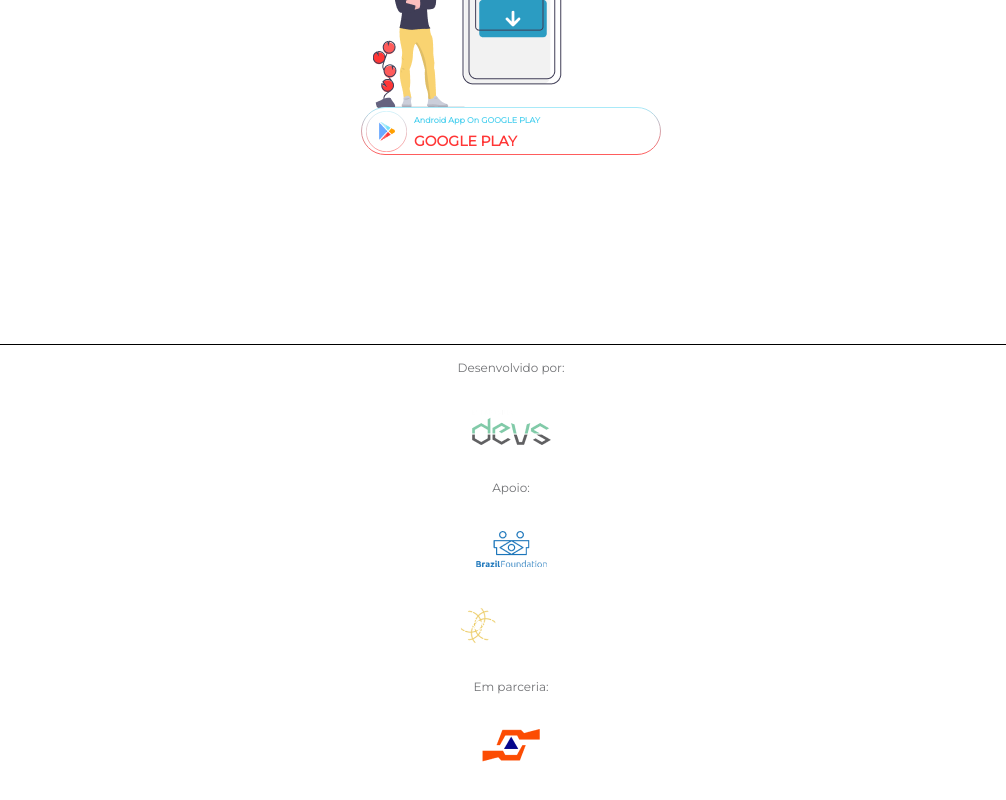
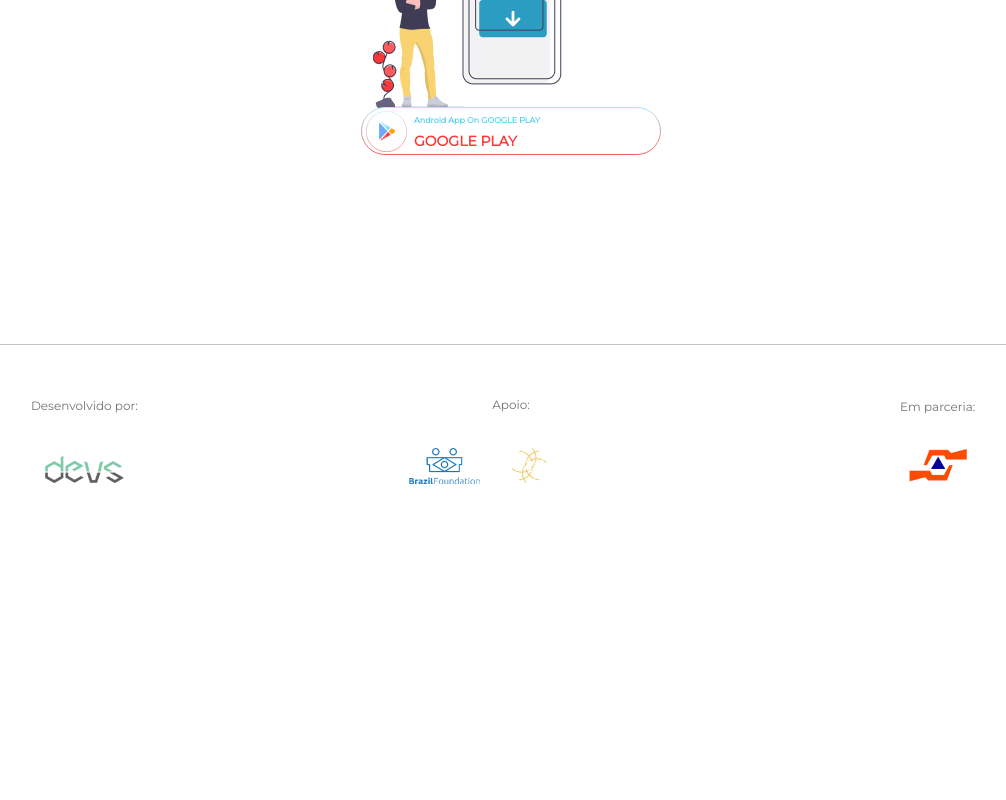
Before and after one commit to estartando-devs/youpluv-web, a React (Create React App) app: page / in a window 1280 px wide. Shown: the part 2444-3244 px from the top of the page, without its empty margins (129-1135 px from the left). After the commit the page ends 2989 px from the top, so only its background shows below. Built offline with nearby package versions, Linux system fonts and the light colour scheme.

Commit message:
Footer --wip desktop

```diff
--- a/src/Screens/Footer/Footer.js
+++ b/src/Screens/Footer/Footer.js
@@ -1,19 +1,26 @@
 import React from "react";
 import { Container } from "./styles";
 import Images from "../../assets/images";
+import { useMedia } from "../../hooks/useMedia";
 
 export default function Footer() {
+  const { isMedium, isSmall } = useMedia();
+
   return (
-    <Container>
+    <Container mobile={isSmall + isMedium}>
+      <div>
         <h2>Desenvolvido por:</h2>
         <img src={Images.LogoDevs} alt="" />
-
+      </div>
+      <div>
         <h2>Apoio:</h2>
         <img src={Images.LogoBrazilFoundation} alt="" />
         <img src={Images.LogoFundação} alt="" />
-
+      </div>
+      <div>
         <h2>Em parceria:</h2>
         <img src={Images.LogoDefeçaCivil} alt="" />
+      </div>
     </Container>
   );
 }
--- a/src/Screens/Footer/styles.js
+++ b/src/Screens/Footer/styles.js
@@ -1,12 +1,16 @@
-import styled from "styled-components";
+import styled, { css } from "styled-components";
 
 const Container = styled.div`
   min-width: 10vw;
-  height: 75vh;
+  height: 25vh;
   display: flex;
   align-items: center;
-  flex-direction: column;
-  border-top: 1px solid black;
+  text-align: center;
+  justify-content: space-around;
+  border-top: 1px solid #c4c4c4;
+  div {
+    flex: 1;
+  }
   h2 {
     color: #727376;
     font-size: 12px;
@@ -17,8 +21,20 @@ const Container = styled.div`
     font-family: "Montserrat";
   }
   img {
-    margin: 20px auto;
+    margin: 20px 15px;
   }
+  ${props =>
+    props.mobile &&
+    css`
+      height: 75vh;
+      flex-direction: column;
+
+      div {
+        display: flex;
+        align-items: center;
+        flex-direction: column;
+      }
+    `};
 `;
 
 export { Container };
```
Lines whose indentation alone changed are shown as unchanged.
